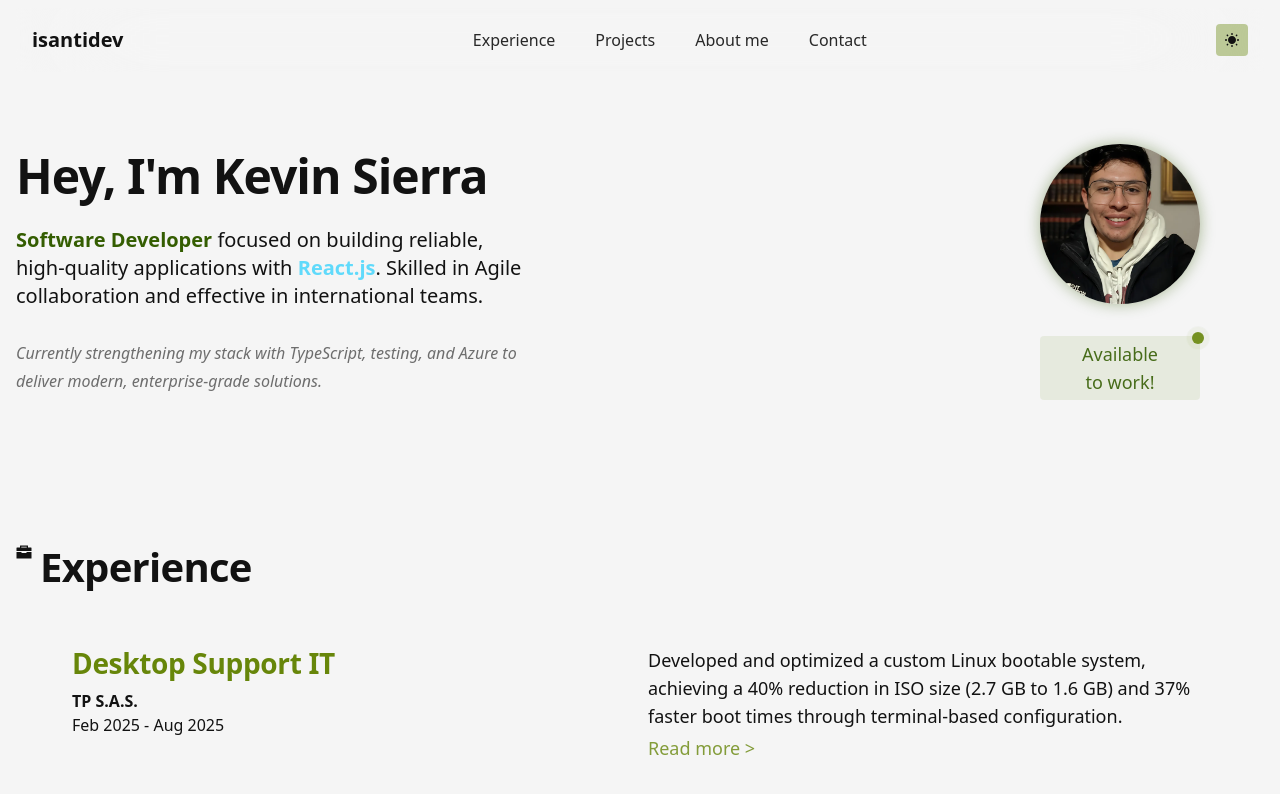
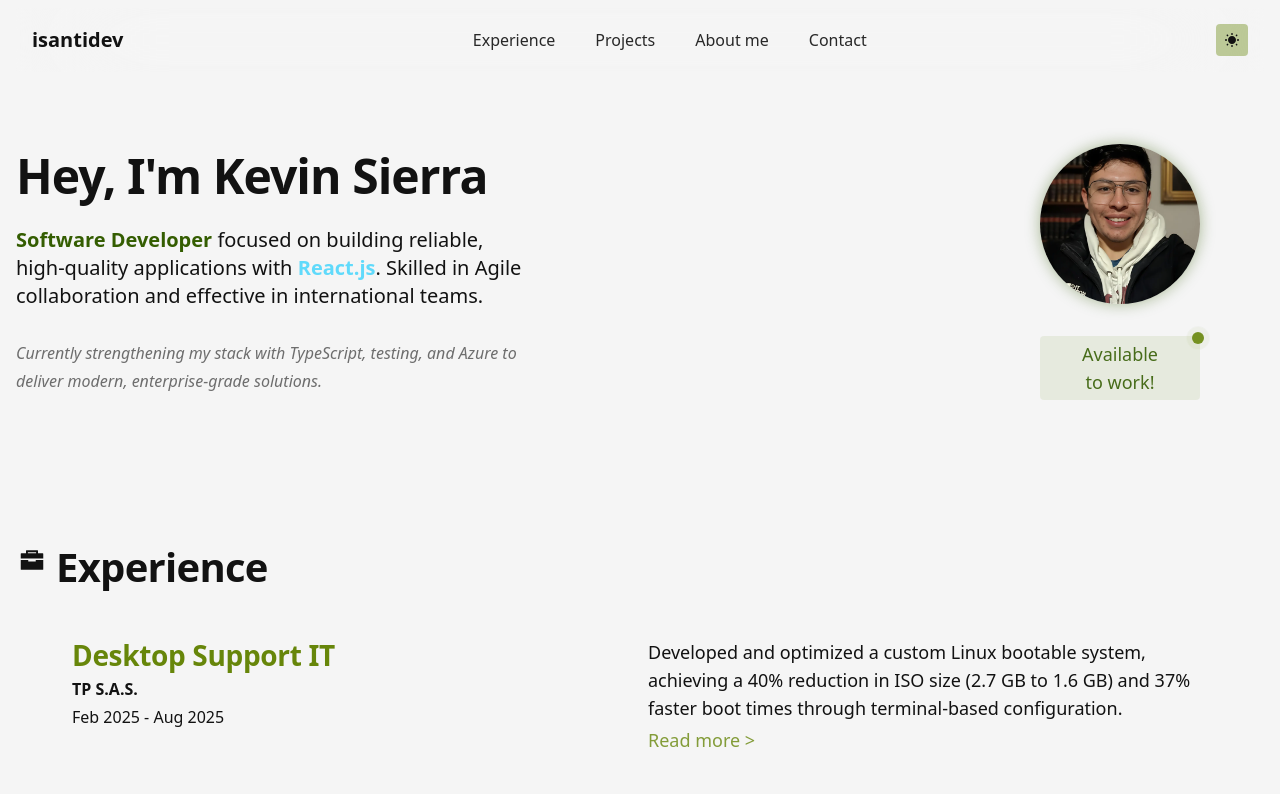
Before and after one commit to isantidev/my-portfolio, a React (Vite) app: page / in a window 1280 px wide. Shown: the top 794 px of the page. Built offline with nearby package versions, Linux system fonts and the light colour scheme.

Commit message:
Refactor Experience component layout and adjust spacing in global styles

```diff
--- a/src/components/layout/Experience.jsx
+++ b/src/components/layout/Experience.jsx
@@ -11,13 +11,13 @@ const Experience = () => {
     return (
         <>
             <section
-                className="scroll-m-20 w-full mx-auto flex flex-col gap-2 lg:max-w-screen-xl px-4 pb-20
+                className="scroll-m-20 w-full mx-auto flex flex-col gap-4 lg:max-w-screen-xl px-4 pb-20
                 md:max-w-2xl"
                 id="Experience"
             >
-                <header className="inline-flex gap-2">
-                    <span>
-                        <IoBriefcaseSharp className="size-4" />
+                <header className="inline-flex gap-2 align-middle">
+                    <span className="size-8 place-content-center p-1 *:mx-auto *:size-full">
+                        <IoBriefcaseSharp />
                     </span>
                     <h2>Experience</h2>
                 </header>
@@ -27,7 +27,7 @@ const Experience = () => {
                     className="grid gap-4 p-2 rounded-sm hover:bg-custom-secondary focus:bg-custom-secondary transition ease-in-out
                     md:p-4 lg:py-8 lg:px-14 md:grid-cols-2"
                 >
-                    <div className="relative flex flex-col">
+                    <div className="relative flex flex-col gap-1">
                         <h4 className="text-custom-primary">
                             Desktop Support IT
                         </h4>
--- a/src/styles/global.css
+++ b/src/styles/global.css
@@ -82,7 +82,6 @@ h2 {
     font-weight: 700;
     line-height: 1.15;
     letter-spacing: -0.018em;
-    margin-bottom: 0.4em;
     transition: all 0.3s cubic-bezier(0.4, 0, 0.2, 1);
 }
 
@@ -91,7 +90,6 @@ h3 {
     font-weight: 600;
     line-height: 1.2;
     letter-spacing: -0.015em;
-    margin-bottom: 0.35em;
     transition: all 0.3s cubic-bezier(0.4, 0, 0.2, 1);
 }
 
@@ -100,7 +98,6 @@ h4 {
     font-weight: 600;
     line-height: 1.25;
     letter-spacing: -0.012em;
-    margin-bottom: 0.3em;
     transition: all 0.3s cubic-bezier(0.4, 0, 0.2, 1);
 }
 
@@ -109,7 +106,6 @@ h5 {
     font-weight: 500;
     line-height: 1.3;
     letter-spacing: -0.008em;
-    margin-bottom: 0.25em;
     transition: all 0.3s cubic-bezier(0.4, 0, 0.2, 1);
 }
 
@@ -118,7 +114,6 @@ h6 {
     font-weight: 500;
     line-height: 1.35;
     letter-spacing: -0.005em;
-    margin-bottom: 0.2em;
     transition: all 0.3s cubic-bezier(0.4, 0, 0.2, 1);
 }
 
```
